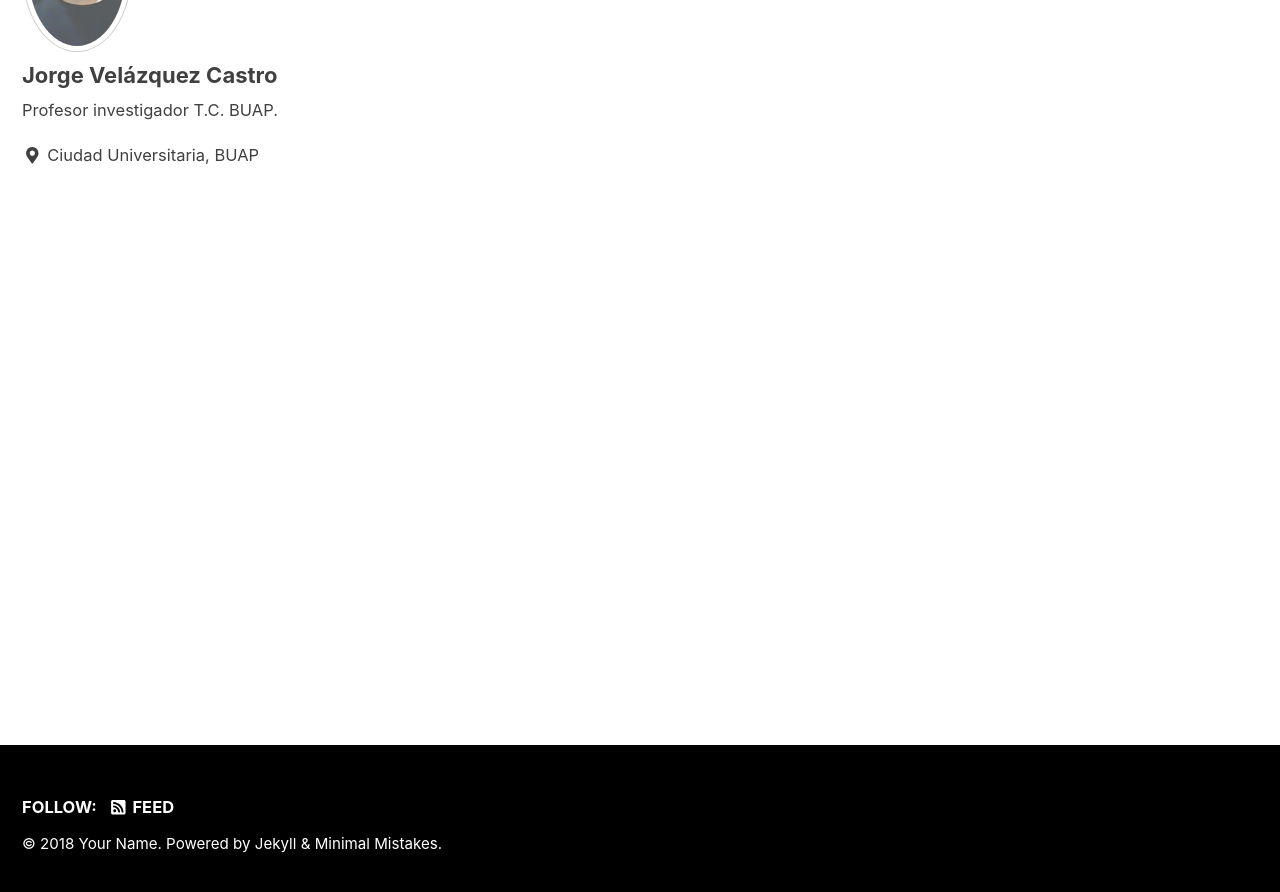
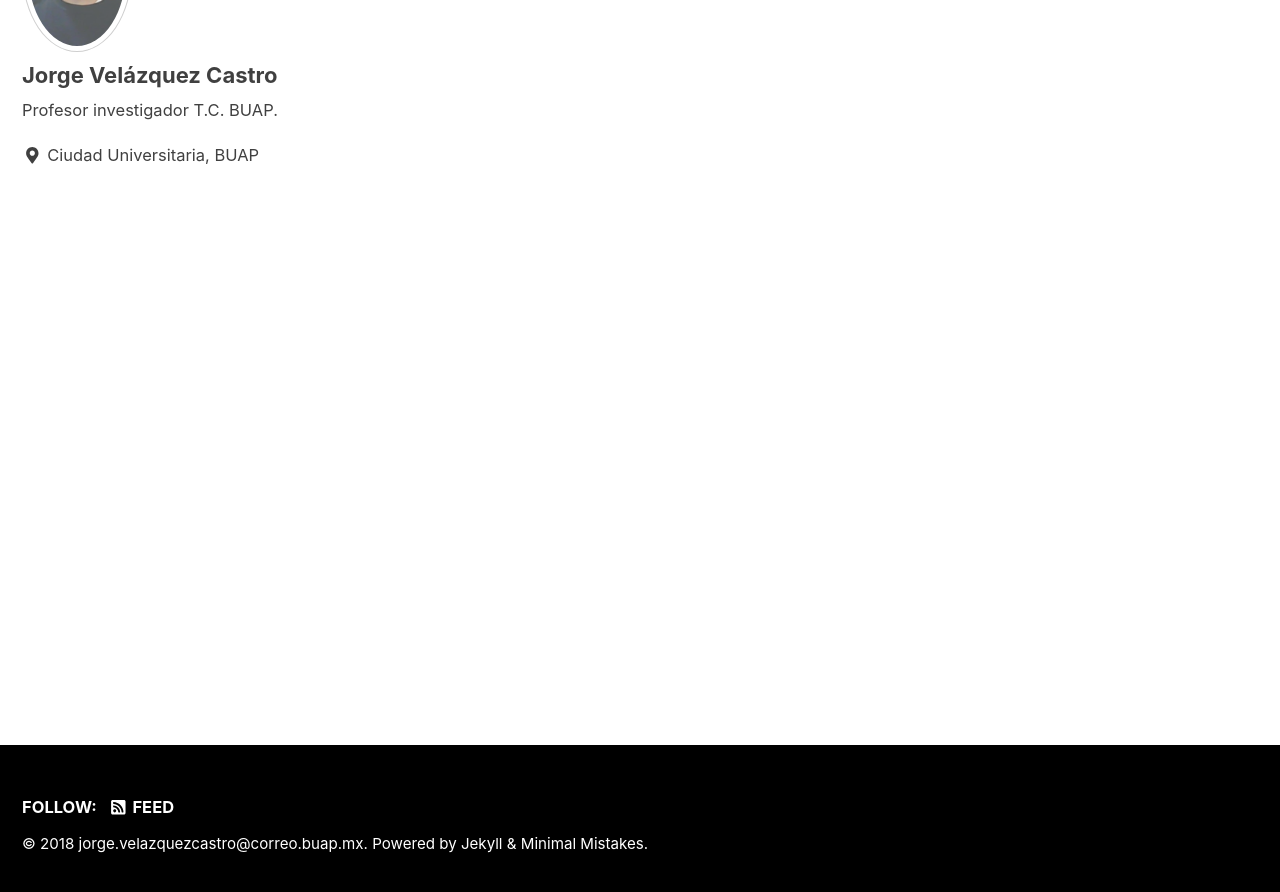
Before and after one commit to juliojx/jorgevc, a Jekyll site: the page built from index.html, in a window 1280 px wide and 900 px high, scrolled down 222 px. Shown: the top 892 px of the window. Built offline with Jekyll 4.4.1, drawn with Linux system fonts in a browser that asks for light colours; cached includes are drawn as plain includes; nearby versions of some CDN libraries; the list of posts is cut into pages by our own code; some of the changed text lies outside the part shown.

Commit message:
Initial commit

```diff
--- a/_config.yml
+++ b/_config.yml
@@ -16,9 +16,9 @@ minimal_mistakes_skin    : "contrast" # "air", "aqua", "contrast", "dark", "dirt
 
 # Site Settings
 locale                   : "en-US"
-title                    : "Site Title"
+title                    : "Mi sitio personal"
 title_separator          : "-"
-name                     : "Your Name"
+name                     : "jorge.velazquezcastro@correo.buap.mx"
 description              : "An amazing website."
 url                      : # the base hostname & protocol for your site e.g. "https://mmistakes.github.io"
 baseurl                  : # the subpath of your site, e.g. "/blog"
```
